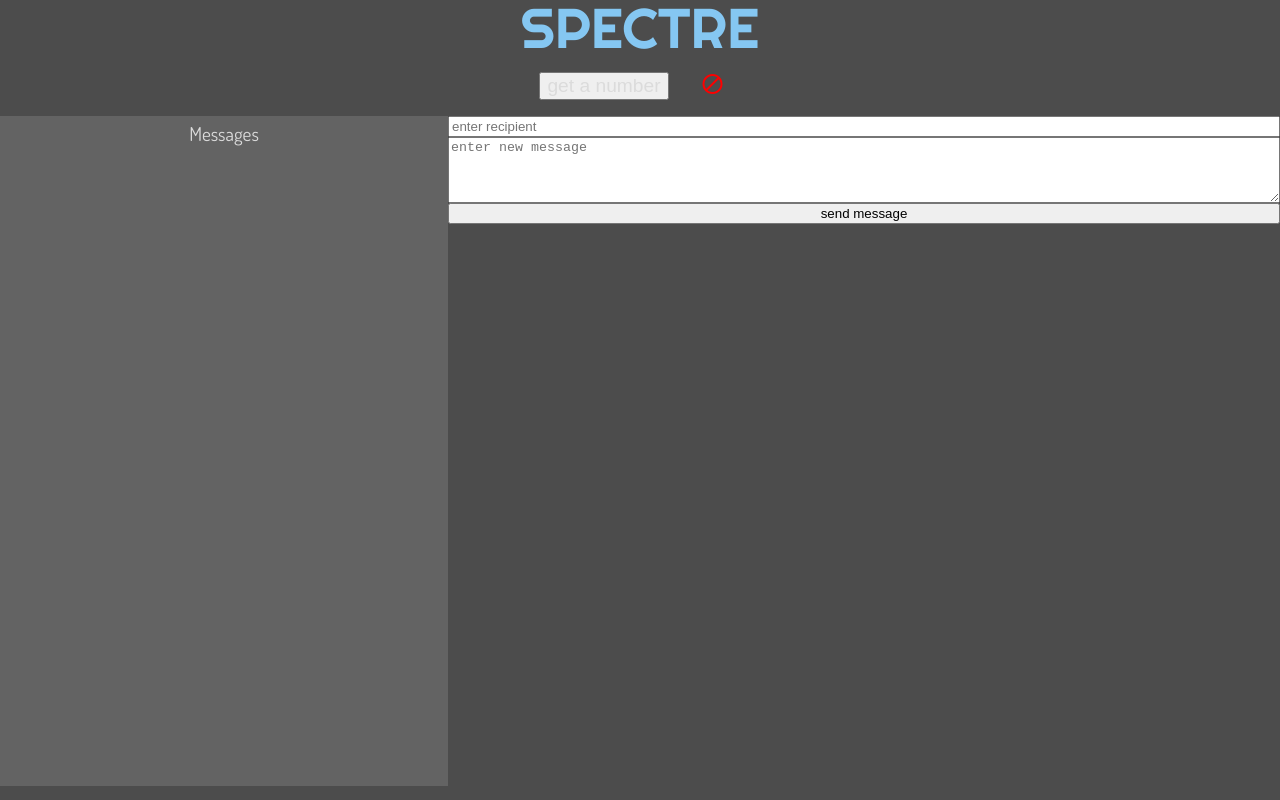
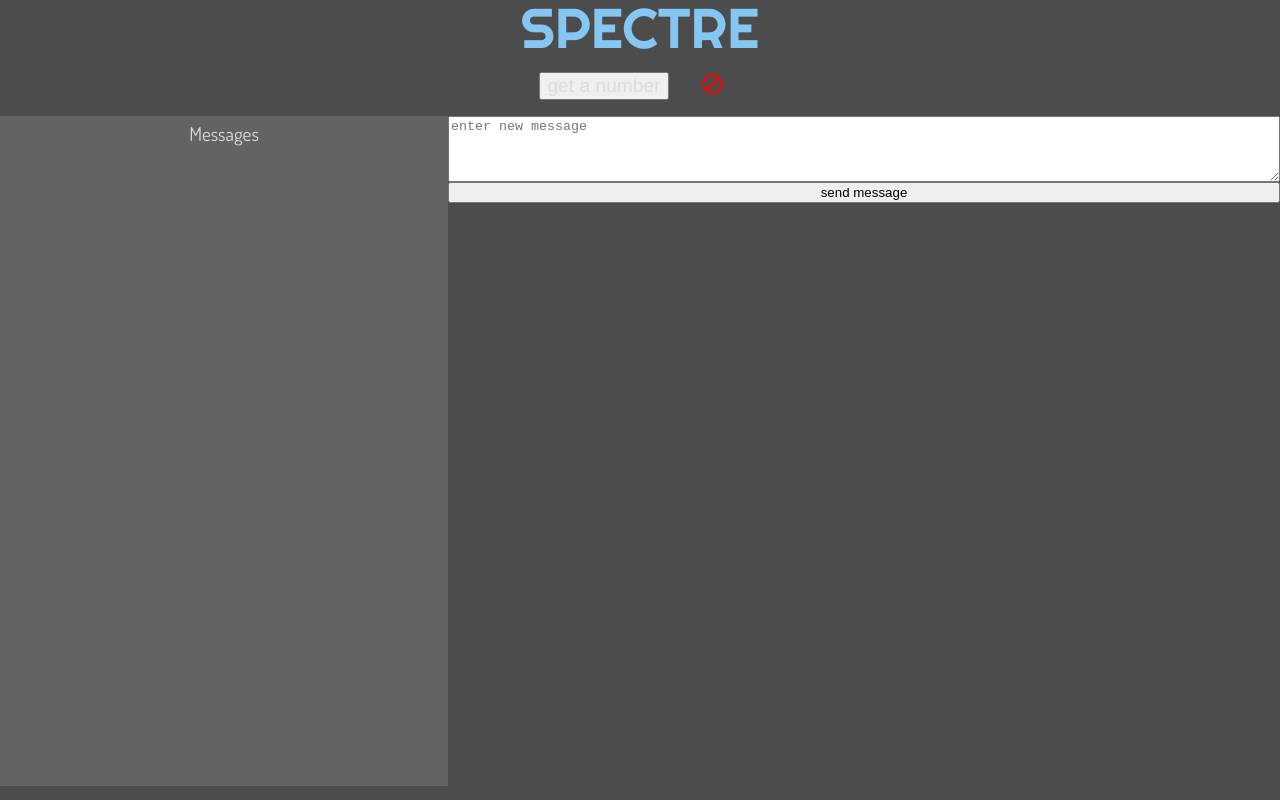
Before and after one commit to spinon187/ghostwrite, a React (Create React App) app in the folder front/: page / in a window 1280 px wide. Built offline with nearby package versions, Linux system fonts and the light colour scheme.

Commit message:
stashing

```diff
--- a/front/src/components/NewMessage.js
+++ b/front/src/components/NewMessage.js
@@ -17,7 +17,7 @@ class NewMessage extends React.Component {
 
   componentDidMount(){
     this.setState({
-      to: this.props.which === 'sender' ? '' : this.props.active
+      to: this.props.active
     })
   }
 
@@ -28,11 +28,11 @@ class NewMessage extends React.Component {
   }
 
   render(){
-    let conditional = this.props.which === 'sender' ? <input type='text' name='to' value={this.state.to} placeholder='enter recipient' onChange={this.formTyping}/> : null;
+    // let conditional = this.props.which === 'sender' ? <input type='text' name='to' value={this.state.to} placeholder='enter recipient' onChange={this.formTyping}/> : null;
     return(
       <>
         <form onSubmit={e => this.sendMsg(e)}>
-          {conditional}
+          {/* {conditional} */}
           <textarea
             onChange={this.formTyping}
             placeholder='enter new message'
```
Also changed, not shown: front/src/components/Connections.js (added).
